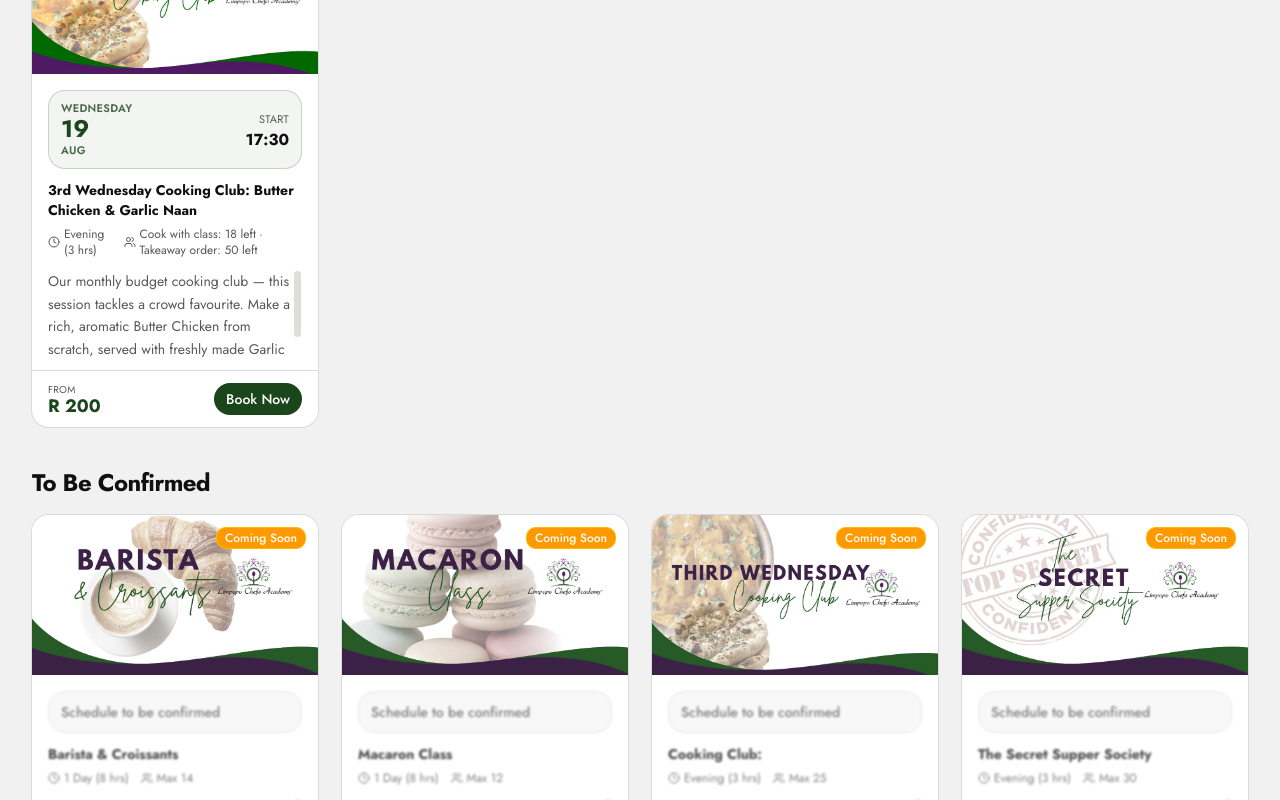
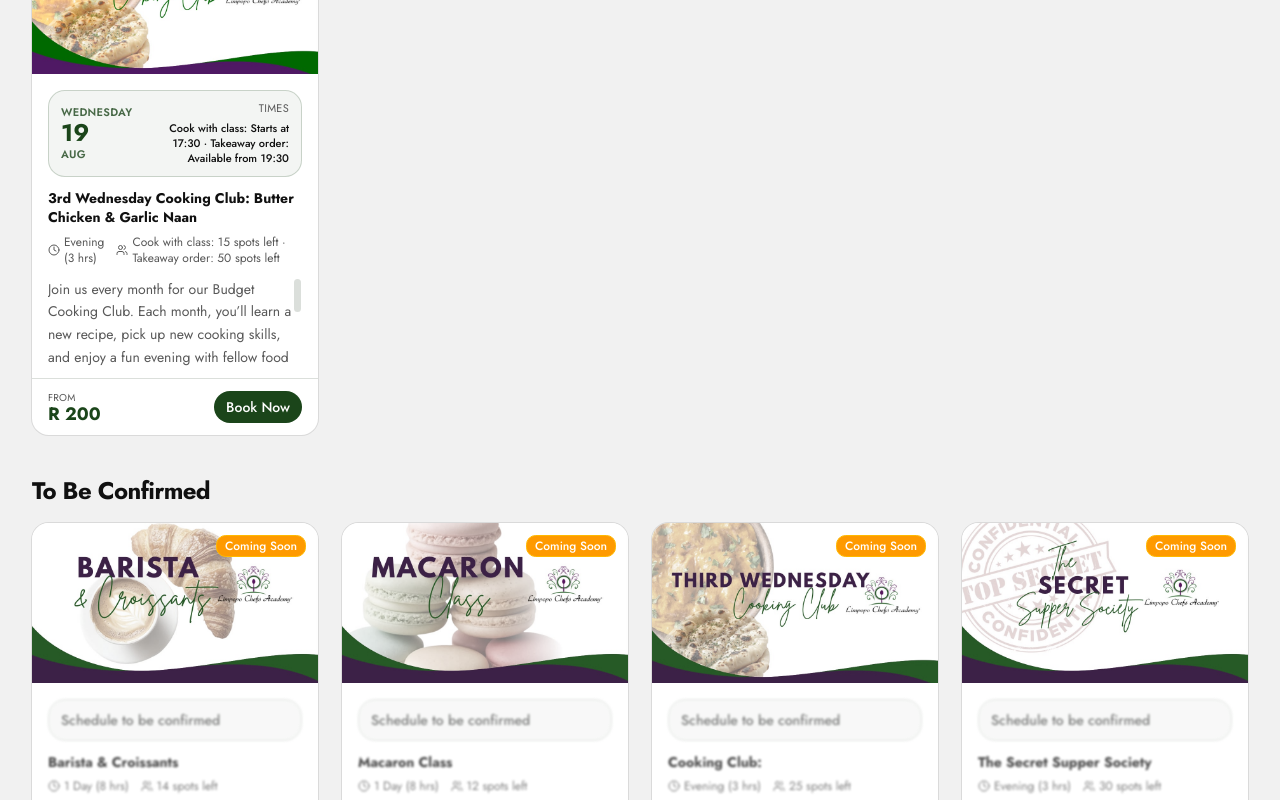
Before and after one commit to Angus2510/limpopo-chefs-short-courses, a Next.js app: page / in a window 1280 px wide. Shown: the part 780-1580 px from the top of the page. Built offline with nearby package versions, Linux system fonts and the light colour scheme; no server answers; the database is empty.

Commit message:
Refactor code for improved readability and update booking components to display availability and time labels

```diff
--- a/app/api/checkout/route.ts
+++ b/app/api/checkout/route.ts
@@ -64,7 +64,9 @@ export async function POST(req: NextRequest) {
 
     const normalizedChoiceId = bookingChoiceId ? String(bookingChoiceId) : null;
     const selectedChoice = normalizedChoiceId
-      ? course.bookingChoices?.find((choice) => choice.id === normalizedChoiceId)
+      ? course.bookingChoices?.find(
+          (choice) => choice.id === normalizedChoiceId,
+        )
       : null;
 
     if (normalizedChoiceId && !selectedChoice) {
--- a/app/page.tsx
+++ b/app/page.tsx
@@ -256,6 +256,10 @@ export default function ShortCoursesPage() {
                   !section.isTbc && nextDate ? getDateParts(nextDate) : null;
                 const timeLabel = CONFIRMED_TIMES[course.id];
                 const courseAvailability = availability[course.id];
+                const choiceTimeText = course.bookingChoices
+                  ?.filter((choice) => choice.timeLabel)
+                  .map((choice) => `${choice.label}: ${choice.timeLabel}`)
+                  .join(" · ");
                 const remainingText = course.bookingChoices?.length
                   ? course.bookingChoices
                       .map((choice) => {
@@ -263,10 +267,10 @@ export default function ShortCoursesPage() {
                           courseAvailability?.choiceRemaining?.[choice.id] ??
                           choice.maxParticipants ??
                           course.maxParticipants;
-                        return `${choice.label}: ${remaining} left`;
+                        return `${choice.label}: ${remaining} spots left`;
                       })
                       .join(" · ")
-                  : `${courseAvailability?.remaining ?? course.maxParticipants} left`;
+                  : `${courseAvailability?.remaining ?? course.maxParticipants} spots left`;
 
                 return (
                   <Card
@@ -318,12 +322,25 @@ export default function ShortCoursesPage() {
                               </p>
                             </div>
                             <div className="text-right">
+                              {choiceTimeText ? (
+                                <>
+                                  <p className="text-[11px] uppercase tracking-wide text-muted-foreground">
+                                    Times
+                                  </p>
+                                  <p className="text-[11px] font-medium text-foreground leading-snug mt-1 max-w-37.5">
+                                    {choiceTimeText}
+                                  </p>
+                                </>
+                              ) : (
+                                <>
                                   <p className="text-[11px] uppercase tracking-wide text-muted-foreground">
                                     Start
                                   </p>
                                   <p className="text-base font-bold text-foreground leading-none mt-1">
                                     {timeLabel ?? "TBC"}
                                   </p>
+                                </>
+                              )}
                             </div>
                           </div>
                         </div>
@@ -357,7 +374,7 @@ export default function ShortCoursesPage() {
                         ) : (
                           <span className="flex items-center gap-1">
                             <Users className="w-3 h-3 shrink-0" />
-                            Max {course.maxParticipants}
+                            {course.maxParticipants} spots left
                           </span>
                         )}
                       </div>
--- a/components/booking-sheet.tsx
+++ b/components/booking-sheet.tsx
@@ -77,7 +77,9 @@ export function BookingSheet({
     course?.bookingChoices?.find((choice) => choice.id === bookingChoiceId) ??
     course?.bookingChoices?.[0] ??
     null;
-  const pricePerPerson = Number(selectedBookingChoice?.price ?? course?.price ?? 0);
+  const pricePerPerson = Number(
+    selectedBookingChoice?.price ?? course?.price ?? 0,
+  );
   const safePricePerPerson = Number.isFinite(pricePerPerson)
     ? pricePerPerson
     : 0;
@@ -239,7 +241,7 @@ export function BookingSheet({
             </Badge>
             <Badge className="bg-white/20 text-white border-white/30 text-[10px] flex items-center gap-1">
               <Users className="w-2.5 h-2.5" />
-              {selectedRemaining} left
+              {selectedRemaining} spots left
             </Badge>
           </div>
         </div>
@@ -354,18 +356,21 @@ export function BookingSheet({
                               {formatPrice(choice.price)} pp
                             </p>
                             <p className="text-[11px] text-muted-foreground">
-                              {
-                                availability?.choiceRemaining?.[choice.id] ??
+                              {availability?.choiceRemaining?.[choice.id] ??
                                 choice.maxParticipants ??
-                                activeCourse.maxParticipants
-                              }{" "}
-                              left
+                                activeCourse.maxParticipants}{" "}
+                              spots left
                             </p>
                           </div>
                         </div>
                         {choice.note && (
                           <p className="text-xs text-muted-foreground mt-1">
                             {choice.note}
+                          </p>
+                        )}
+                        {choice.timeLabel && (
+                          <p className="text-xs text-muted-foreground mt-1">
+                            {choice.timeLabel}
                           </p>
                         )}
                       </button>
@@ -400,17 +405,17 @@ export function BookingSheet({
                 </div>
                 <button
                   onClick={() =>
-                    setParticipants((p) =>
-                      Math.min(selectedRemaining, p + 1),
-                    )
+                    setParticipants((p) => Math.min(selectedRemaining, p + 1))
                   }
-                  disabled={participants >= selectedRemaining || selectedRemaining === 0}
+                  disabled={
+                    participants >= selectedRemaining || selectedRemaining === 0
+                  }
                   className="w-9 h-9 rounded-full border border-border flex items-center justify-center hover:border-primary hover:text-primary disabled:opacity-40 disabled:cursor-not-allowed transition-colors"
                 >
                   <Plus className="w-4 h-4" />
                 </button>
                 <span className="text-xs text-muted-foreground">
-                  ({selectedRemaining} remaining)
+                  ({selectedRemaining} spots left)
                 </span>
               </div>
               {selectedRemaining === 0 && (
@@ -419,7 +424,9 @@ export function BookingSheet({
                 </p>
               )}
               {availabilityLoading && (
-                <p className="text-xs text-muted-foreground mt-2">Checking availability...</p>
+                <p className="text-xs text-muted-foreground mt-2">
+                  Checking availability...
+                </p>
               )}
             </div>
 
--- a/lib/courses.ts
+++ b/lib/courses.ts
@@ -22,6 +22,7 @@ export interface Course {
     label: string;
     price: number;
     maxParticipants?: number;
+    timeLabel?: string;
     note?: string;
   }>;
   availableDates: string[]; // ISO: YYYY-MM-DD — empty means TBC
@@ -52,7 +53,7 @@ export const COURSES: Course[] = [
     title: "3rd Wednesday Cooking Club: Butter Chicken & Garlic Naan",
     category: "Fundamentals",
     description:
-      "Our monthly budget cooking club — this session tackles a crowd favourite. Make a rich, aromatic Butter Chicken from scratch, served with freshly made Garlic Naan, all on a budget.",
+      "Join us every month for our Budget Cooking Club. Each month, you’ll learn a new recipe, pick up new cooking skills, and enjoy a fun evening with fellow food lovers. This month’s menu is Butter Chicken served with homemade naan made from scratch. No time to cook? No problem. Simply place your order, collect your meal, and enjoy a freshly prepared homemade dinner without the effort.",
     duration: "Evening (3 hrs)",
     price: 200,
     bookingChoices: [
@@ -60,7 +61,8 @@ export const COURSES: Course[] = [
         id: "cook-with-class",
         label: "Cook with class",
         price: 275,
-        maxParticipants: 18,
+        maxParticipants: 15,
+        timeLabel: "Starts at 17:30",
         note: "Hands-on cooking session",
       },
       {
@@ -68,6 +70,7 @@ export const COURSES: Course[] = [
         label: "Takeaway order",
         price: 200,
         maxParticipants: 50,
+        timeLabel: "Available from 19:30",
         note: "Order for collection",
       },
     ],
```
Also changed, not shown: app/api/availability/route.ts (+7 -2 lines). Lines whose indentation alone changed are shown as unchanged.
